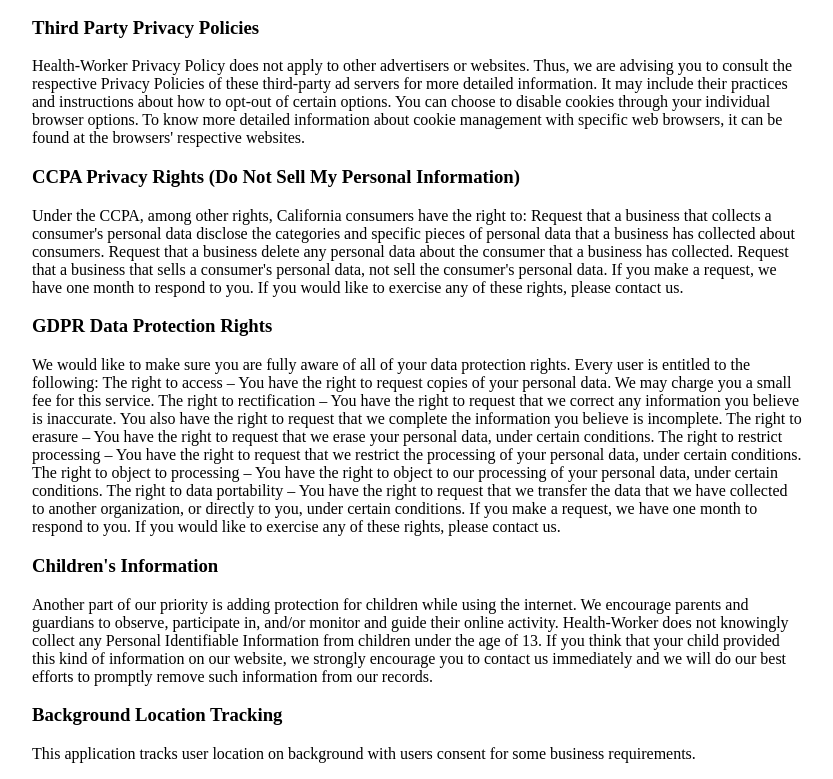
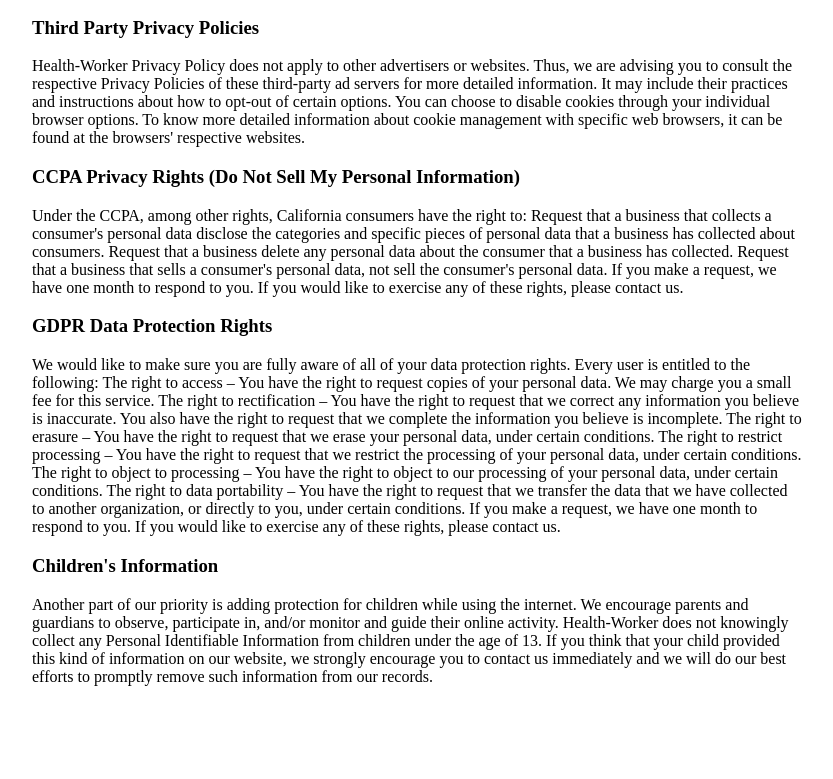
Before and after one commit to appinion-dev/appinion-dev.github.io, a plain HTML site: page docs/telehealth-hw.html in a window 1280 px wide. Shown: the part 870-1649 px from the top of the page, without its empty margins (223-1056 px from the left). After the commit the page ends 1571 px from the top, so only its background shows below. Drawn offline with Linux system fonts and the light colour scheme.

Commit message:
Update telehealth-hw.html

```diff
--- a/docs/telehealth-hw.html
+++ b/docs/telehealth-hw.html
@@ -114,8 +114,6 @@
 
 		Health-Worker does not knowingly collect any Personal Identifiable Information from children under the age of 13. If you think that your child provided this kind of information on our website, we strongly encourage you to contact us immediately and we will do our best efforts to promptly remove such information from our records.
 
-		<h3>Background Location Tracking</h3>
-		<p>This application tracks user location on background with users consent for some business requirements.</p>
 	</div>
 
 </body>
```
